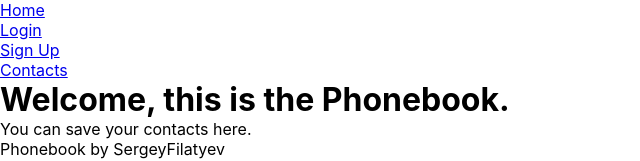
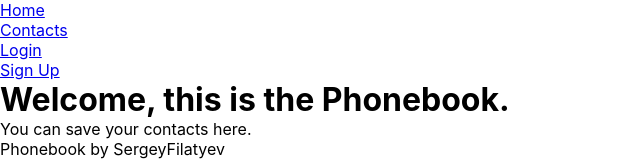
Before and after one commit to Sergeyfilatyev/goit-react-hw-08-phonebook, a React (Create React App) app: page / in a window 1280 px wide. Shown: the top 161 px of the page, without its empty margins (0-640 px from the left). Built offline with nearby package versions, Linux system fonts and the light colour scheme.

Commit message:
in progress

```diff
--- /dev/null
+++ b/src/components/AuthNavigation/AuthNavigation.jsx
@@ -0,0 +1,15 @@
+import { Link } from 'react-router-dom';
+export const AuthNavigation = () => {
+  return (
+    <nav>
+      <ul>
+        <li>
+          <Link to="login">Login</Link>
+        </li>
+        <li>
+          <Link to="register">Sign Up</Link>
+        </li>
+      </ul>
+    </nav>
+  );
+};
--- /dev/null
+++ b/src/components/AuthUserMenu/AuthUserMenu.jsx
@@ -0,0 +1,14 @@
+import { useDispatch, useSelector } from 'react-redux';
+import { logout } from 'redux/auth/auth-operations';
+import { selectName } from 'redux/auth/auth-selectors';
+
+export const AuthUserMenu = () => {
+  const dispatch = useDispatch();
+  const name = useSelector(selectName);
+  return (
+    <>
+      <p>{`${name}!`}</p>
+      <button onClick={() => dispatch(logout())}>Logout</button>
+    </>
+  );
+};
--- a/src/components/Layout/Layout.jsx
+++ b/src/components/Layout/Layout.jsx
@@ -1,10 +1,16 @@
+import { AuthNavigation } from 'components/AuthNavigation/AuthNavigation';
+import { AuthUserMenu } from 'components/AuthUserMenu/AuthUserMenu';
 import { Navigation } from 'components/Navigation/Navigation';
+import { useSelector } from 'react-redux';
 import { Outlet } from 'react-router-dom';
+import { selectToken } from 'redux/auth/auth-selectors';
 export const Layout = () => {
+  const token = useSelector(selectToken);
   return (
     <>
       <header>
         <Navigation />
+        {token ? <AuthUserMenu /> : <AuthNavigation />}
       </header>
       <main>
         <Outlet />
--- a/src/components/Navigation/Navigation.jsx
+++ b/src/components/Navigation/Navigation.jsx
@@ -7,12 +7,6 @@ export const Navigation = () => {
           <NavLink to="/">Home</NavLink>
         </li>
         <li>
-          <NavLink to="login">Login</NavLink>
-        </li>
-        <li>
-          <NavLink to="register">Sign Up</NavLink>
-        </li>
-        <li>
           <NavLink to="contacts">Contacts</NavLink>
         </li>
       </ul>
```
